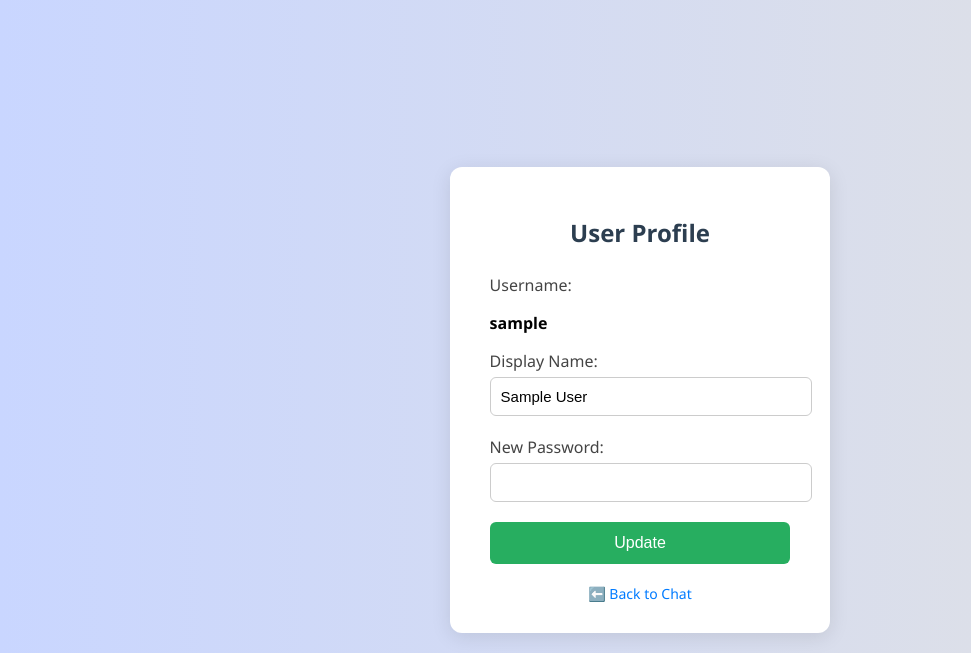
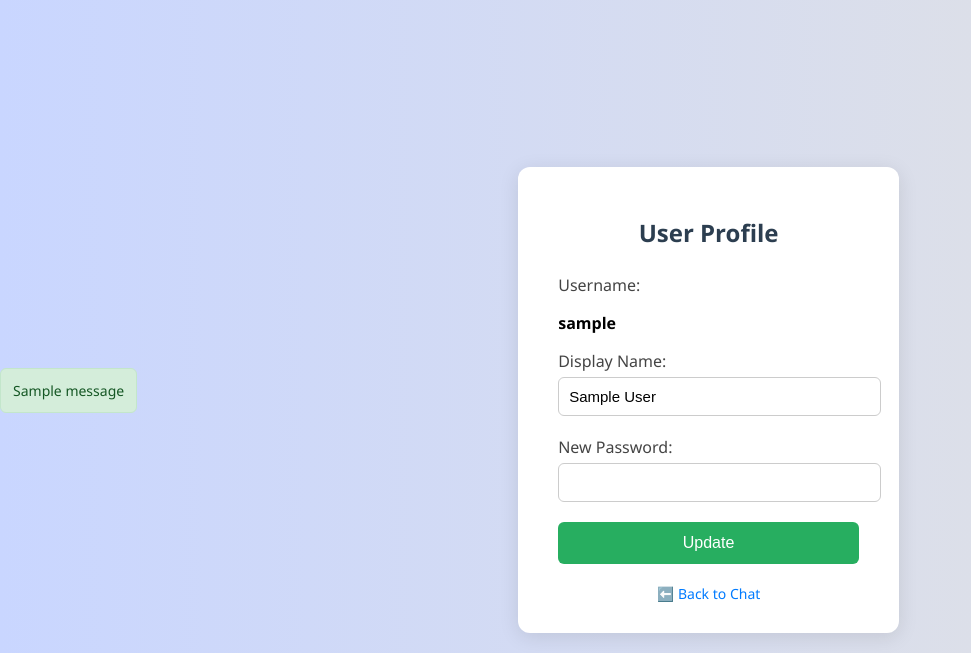
Before and after one commit to BasithMrasak/realtime-chat-app, a Flask app: page /profile in a window 1280 px wide. Shown: the top 653 px of the page, without its empty margins (0-971 px from the left). Run offline with Flask 3, Linux system fonts and the light colour scheme; the visitor is signed in with stand-in values (Sample User, id 1); one stand-in notice (Sample message) is shown; a database or web service that is not in the repository returns one stand-in record (values such as "Sample title").

Commit message:
Added: Alert for profile update

```diff
--- a/server/app/routes.py
+++ b/server/app/routes.py
@@ -118,6 +118,9 @@
         "timestamp": msg["timestamp"],
         "room": msg["room"]
     } for msg in messages]
+
+from flask import flash  # ✅ import this
+
 @main.route('/profile', methods=['GET', 'POST'])
 def profile():
     if 'username' not in session:
@@ -134,14 +137,14 @@
         updates = {}
         if new_display_name and new_display_name != current_user["display_name"]:
             updates["display_name"] = new_display_name
-            session["display_name"] = new_display_name  # Optional: If you show display name elsewhere
+            session["display_name"] = new_display_name
 
         if new_password:
-            updates["password"] = new_password  # ⚠️ Not hashed, per earlier decision
+            updates["password"] = new_password
 
         if updates:
             users.update_one({"username": session["username"]}, {"$set": updates})
+            flash("✅ Profile updated successfully!")  # ✅ Flash message
 
-    # Re-fetch updated user
     user = users.find_one({"username": session["username"]})
     return render_template("profile.html", user=user)
--- a/server/app/static/css/style.css
+++ b/server/app/static/css/style.css
@@ -308,3 +308,15 @@
 .logout-btn:hover {
     background-color: #c0392b;
 }
+.flash-message {
+    margin-bottom: 20px;
+}
+
+.flash {
+    padding: 12px;
+    background-color: #d4edda;
+    color: #155724;
+    border: 1px solid #c3e6cb;
+    border-radius: 6px;
+    font-size: 14px;
+}
--- a/server/app/templates/profile.html
+++ b/server/app/templates/profile.html
@@ -68,6 +68,15 @@
         }
     </style>
 </head>
+{% with messages = get_flashed_messages() %}
+{% if messages %}
+<div class="flash-message">
+    {% for msg in messages %}
+    <div class="flash">{{ msg }}</div>
+    {% endfor %}
+</div>
+{% endif %}
+{% endwith %}
 
 <body class="chat-body">
     <div class="profile-container">
```
